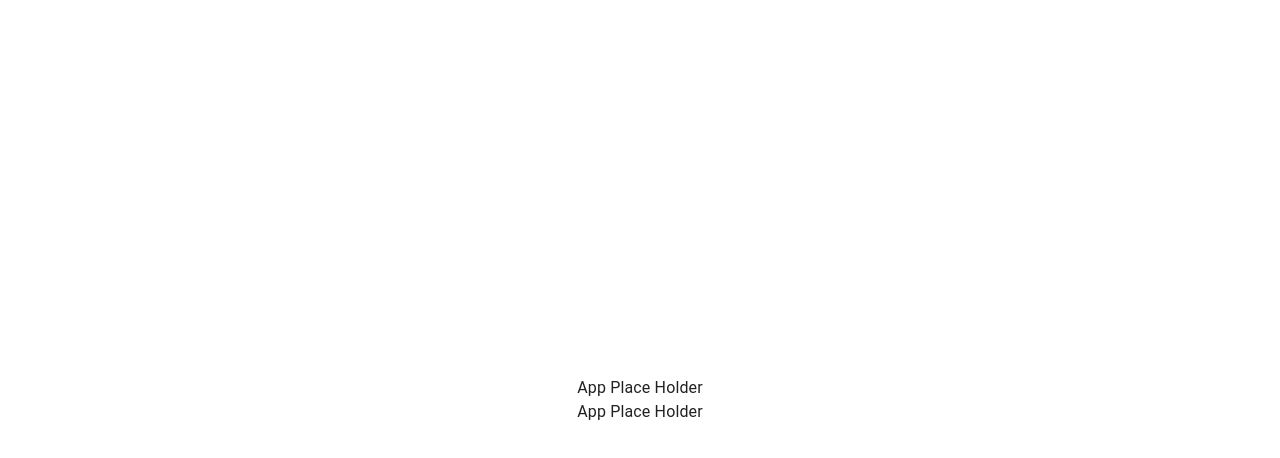
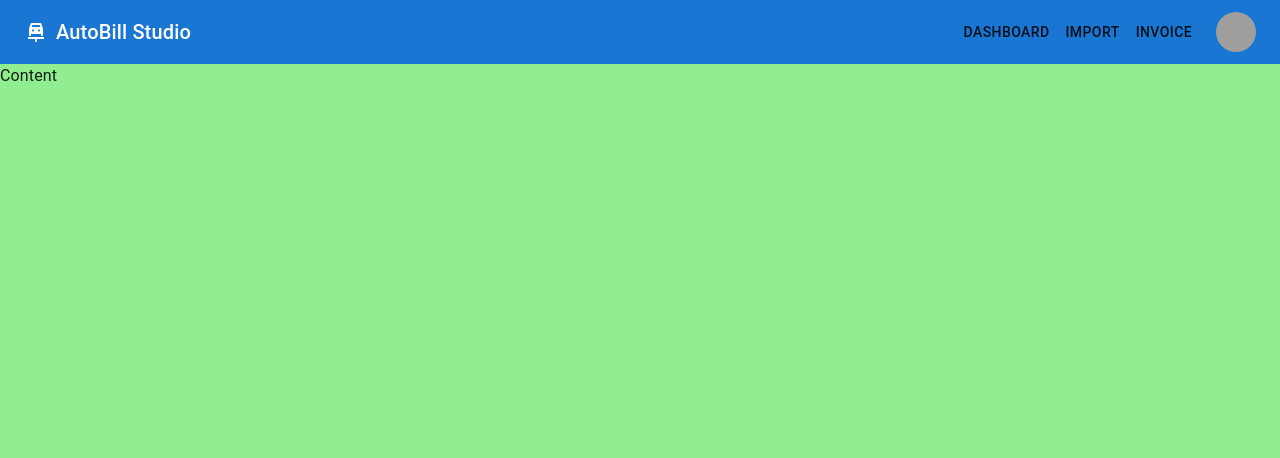
Before and after one commit to nhope123/auto-bill-studio, a React (Vite) app in the folder client/: page / in a window 1280 px wide. Shown: the top 458 px of the page. Built offline with nearby package versions, Linux system fonts and the light colour scheme; grey boxes are pictures that could not be loaded.

Commit message:
'setup Appbar

```diff
--- a/client/src/App.tsx
+++ b/client/src/App.tsx
@@ -1,15 +1,26 @@
 import { Grid2, SxProps, Theme } from '@mui/material';
 import { FC } from 'react';
+import Header from './components/Header/Header';
 
 const rootSx: SxProps<Theme> = {
+  flexDirection: 'column',
   height: '100%',
   width: '100%',
+};
+
+const mainSx: SxProps<Theme> = {
+  flexGrow: 1,
+  flexShrink: 1,
+  backgroundColor: 'lightgreen',
 };
 
 const App: FC = () => {
   return (
     <Grid2 container sx={rootSx}>
-      App Place Holder
+      <Header />
+      <Grid2  sx={mainSx}>
+        <div>Content</div>
+      </Grid2>
     </Grid2>
   );
 };
--- /dev/null
+++ b/client/src/components/Header/AppMenu.tsx
@@ -0,0 +1,25 @@
+import Button from '@mui/material/Button';
+import { FC } from 'react';
+import { AppMenuProps } from './types';
+
+const pages = ['Dashboard', 'Import', 'Invoice'];
+
+const AppMenu: FC<AppMenuProps> = (props: AppMenuProps) => {
+  const { handleClick } = props;
+
+  return (
+    <>
+      {pages.map((page) => (
+        <Button
+          key={page}
+          onClick={handleClick} // add selected menu action
+          sx={{ display: 'block', color: 'text.primary' }}
+        >
+          {page}
+        </Button>
+      ))}
+    </>
+  );
+};
+
+export default AppMenu;
--- /dev/null
+++ b/client/src/components/Header/Branding.tsx
@@ -0,0 +1,31 @@
+import { CarRepairRounded } from '@mui/icons-material';
+import { Box, SxProps, Theme, Typography } from '@mui/material';
+import { FC } from 'react';
+
+const rootSx: SxProps<Theme> = {
+  display: 'flex',
+  alignItems: 'center',
+  columnGap: 1,
+};
+
+const APP_NAME = 'AutoBill Studio';
+
+const Branding: FC = () => {
+
+  return (
+    <Box sx={rootSx}>
+      <CarRepairRounded  />
+        <Typography
+          variant="h6"
+          noWrap
+          component="a"
+          href="/" // add href to the dashboard
+          sx={{ color: 'inherit', textDecoration: 'none' }}
+        >
+          {APP_NAME}
+        </Typography>
+    </Box>
+  );
+};
+
+export default Branding;
--- /dev/null
+++ b/client/src/components/Header/Header.tsx
@@ -0,0 +1,68 @@
+import AppBar from '@mui/material/AppBar';
+import Box from '@mui/material/Box';
+import Container from '@mui/material/Container';
+import { SxProps, Theme } from '@mui/material/styles';
+import Toolbar from '@mui/material/Toolbar';
+import { MouseEvent } from 'react';
+import AppMenu from './AppMenu';
+import Branding from './Branding';
+import MobileMenu from './MobileMenu';
+import UserMenu from './UserMenu';
+
+const toolbarSx: SxProps<Theme> = {
+  // display: { xs: 'none', md: 'flex' },
+};
+
+const rightAppBarSx: SxProps<Theme> = {
+  display: 'flex',
+  columnGap: 2,
+  justifyContent: 'flex-end',
+  flexGrow: 1,
+  flexShrink: 1,
+};
+
+const ResponsiveAppBar = () => {
+  return (
+    <AppBar position="static">
+      <Container maxWidth="xl">
+        <Toolbar disableGutters sx={toolbarSx}>
+          {/* Mobile Menu */}
+          <MobileMenu onClose={() => ({})}>
+            <AppMenu
+              handleClick={function (
+                event: MouseEvent<HTMLButtonElement>
+              ): void {
+                throw new Error('Function not implemented.');
+              }}
+            />
+          </MobileMenu>
+
+          {/* Logo set up */}
+          <Branding />
+
+          {/* horizontal menu and Avatar */}
+          <Box sx={rightAppBarSx}>
+            <Box
+              sx={{
+                flexGrow: 1,
+                display: { xs: 'none', md: 'flex' },
+                justifyContent: 'flex-end',
+              }}
+            >
+              <AppMenu
+                handleClick={function (
+                  event: MouseEvent<HTMLButtonElement>
+                ): void {
+                  throw new Error('Function not implemented.');
+                }}
+              />
+            </Box>
+
+            <UserMenu />
+          </Box>
+        </Toolbar>
+      </Container>
+    </AppBar>
+  );
+};
+export default ResponsiveAppBar;
--- /dev/null
+++ b/client/src/components/Header/MobileMenu.tsx
@@ -0,0 +1,57 @@
+import { FC, useCallback, useState } from 'react';
+import { MobileMenuProps } from './types';
+import Box from '@mui/material/Box';
+import IconButton from '@mui/material/IconButton';
+import MenuIcon from '@mui/icons-material/Menu';
+import Menu from '@mui/material/Menu';
+import { SxProps, Theme } from '@mui/material/styles';
+
+const rootSx: SxProps<Theme> = {
+  flexGrow: 1,
+  display: { xs: 'flex', md: 'none' },
+};
+
+const MobileMenu: FC<MobileMenuProps> = (props: MobileMenuProps) => {
+  const { children, onClose } = props;
+
+  const [navAnchorEl, setNavAnchorEl] = useState<HTMLButtonElement | null>(null);
+
+  const _handleToggleNavMenu = useCallback(() => {
+    setNavAnchorEl(null);
+    onClose();
+  }, []);
+
+  return (
+    <Box sx={rootSx}>
+      <IconButton
+        size="large"
+        aria-label="mobile menu button"
+        aria-controls="menu-appbar"
+        aria-haspopup="true"
+        onClick={(e) => setNavAnchorEl((p) => !p ? e.currentTarget : null)}
+        color="inherit"
+      >
+        <MenuIcon />
+      </IconButton>
+      <Menu
+        id="menu-appbar"
+        anchorEl={navAnchorEl}
+        anchorOrigin={{
+          vertical: 'bottom',
+          horizontal: 'left',
+        }}
+        keepMounted
+        transformOrigin={{
+          vertical: 'top',
+          horizontal: 'left',
+        }}
+        open={Boolean(navAnchorEl)}
+        onClose={() => _handleToggleNavMenu()}
+      >
+        {children}
+      </Menu>
+    </Box>
+  );
+};
+
+export default MobileMenu;
--- /dev/null
+++ b/client/src/components/Header/UserMenu.tsx
@@ -0,0 +1,65 @@
+import Avatar from '@mui/material/Avatar';
+import Box from '@mui/material/Box';
+import IconButton from '@mui/material/IconButton';
+import Menu from '@mui/material/Menu';
+import MenuItem from '@mui/material/MenuItem';
+import Tooltip from '@mui/material/Tooltip';
+import Typography from '@mui/material/Typography';
+import { useCallback, useState } from 'react';
+
+export interface UserMenuProps {}
+
+const settings = ['Theme', 'Account', 'Settings', 'Logout'];
+
+const UserMenu = (props: UserMenuProps) => {
+  const {} = props;
+
+  const [anchorElUser, setAnchorElUser] = useState<null | HTMLButtonElement>(
+    null
+  );
+
+  const _handleMenuItemClick = useCallback((setting: string) => {
+    console.log(`You selected ${setting}`);
+    setAnchorElUser(null);
+  }, []);
+
+  return (
+    <Box sx={{ flexGrow: 0 }}>
+      <Tooltip title="Open settings">
+        <IconButton
+          onClick={(e) => setAnchorElUser(e.currentTarget)}
+          sx={{ p: 0 }}
+        >
+          <Avatar alt="Remy Sharp" src="/static/images/avatar/2.jpg" />
+        </IconButton>
+      </Tooltip>
+      <Menu
+        sx={{ mt: '45px' }}
+        id="menu-appbar"
+        anchorEl={anchorElUser}
+        anchorOrigin={{
+          vertical: 'top',
+          horizontal: 'right',
+        }}
+        keepMounted
+        transformOrigin={{
+          vertical: 'top',
+          horizontal: 'right',
+        }}
+        open={Boolean(anchorElUser)}
+        onClose={() => setAnchorElUser(null)}
+      >
+        {settings.map((setting) => (
+          <MenuItem
+            key={setting}
+            onClick={() => _handleMenuItemClick(setting)} // add selected menu action
+          >
+            <Typography sx={{ textAlign: 'center' }}>{setting}</Typography>
+          </MenuItem>
+        ))}
+      </Menu>
+    </Box>
+  );
+};
+
+export default UserMenu;
--- /dev/null
+++ b/client/src/components/Header/types.ts
@@ -0,0 +1,14 @@
+import { MouseEvent } from 'react';
+
+export type ToggleAction =
+| { action: 'open'; event: MouseEvent<HTMLButtonElement> }
+| { action: 'close'; event?: undefined };
+
+export interface AppMenuProps {
+  handleClick: (event: MouseEvent<HTMLButtonElement>) => void;
+}
+
+export interface MobileMenuProps {
+  children: React.ReactNode;
+  onClose: () => void;
+}
--- a/client/src/index.css
+++ b/client/src/index.css
@@ -16,15 +16,15 @@
 body {
   margin: 0;
   display: flex;
-  place-items: center;
   min-width: 320px;
   min-height: 100vh;
+  width: 100vw;
+  height: 100vh;
+  box-sizing: 'border-box';
 }
 
 #root {
-  margin: 0 auto;
-  padding: 2rem;
-  text-align: center;
-  width: '100vw';
-  height: '100vh';
+  margin: 0;
+  width: 100vw;
+  height: 100vh;
 }
--- a/client/src/main.tsx
+++ b/client/src/main.tsx
@@ -1,19 +1,21 @@
+import { createTheme } from '@mui/material';
+import CssBaseline from '@mui/material/CssBaseline';
+import ThemeProvider from '@mui/material/styles/ThemeProvider';
 import { StrictMode } from 'react';
 import { createRoot } from 'react-dom/client';
+import { BrowserRouter } from 'react-router-dom';
 import App from './App.tsx';
 import './index.css';
-import CssBaseline from '@mui/material/CssBaseline';
-import ThemeProvider from '@mui/material/styles/ThemeProvider';
-import { createTheme } from '@mui/material';
 
 const theme = createTheme({});
 
 createRoot(document.getElementById('root')!).render(
   <StrictMode>
     <CssBaseline />
-    <ThemeProvider theme={theme}>
-      <App />
-    </ThemeProvider>
-    <App />
+    <BrowserRouter basename="/">
+      <ThemeProvider theme={theme}>
+        <App />
+      </ThemeProvider>
+    </BrowserRouter>
   </StrictMode>
 );
```
Also changed, not shown: client/src/pages/Dashboard/DashBoard.tsx (added, +12 -0 lines), client/src/pages/Import/Import.tsx (added, +12 -0 lines), client/src/pages/Invoice/Invoice.tsx (added, +12 -0 lines), 2 other files (tests, documents, lock files or other folders).
